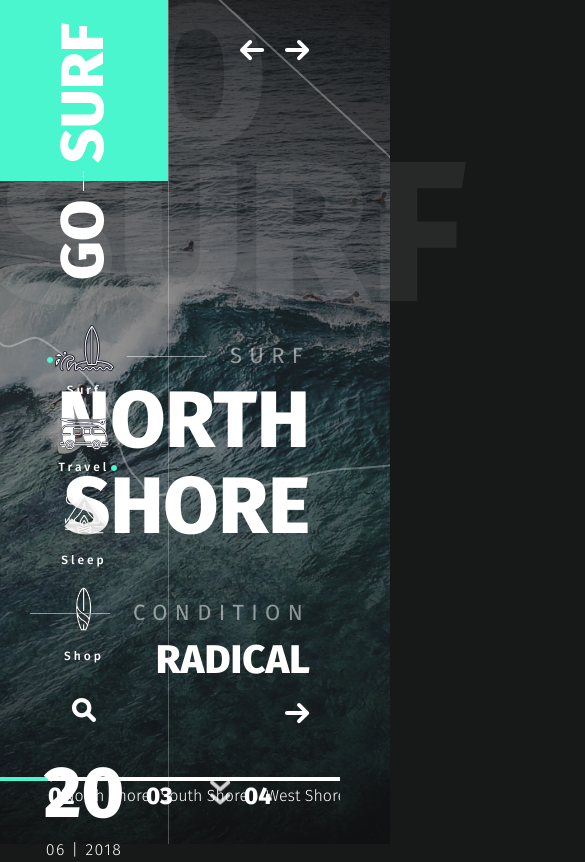
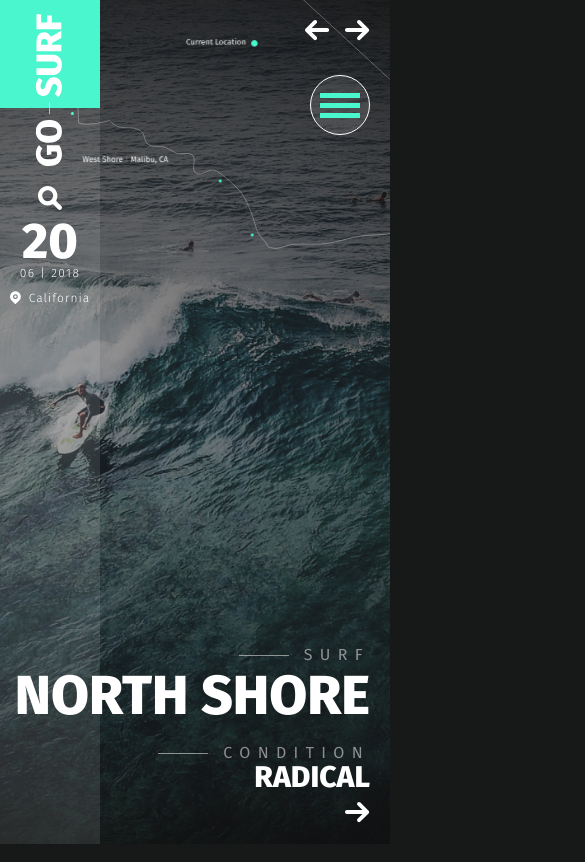
Before and after one commit to koshmar1319/go-serf, a website: page app/index.html in a window 390 px wide. Shown: the top 862 px of the page, 585 px wide, since content can reach past the window. Drawn offline with nearby package versions, Linux system fonts and the light colour scheme.

Commit message:
added adaptive header

```diff
--- a/app/index.html
+++ b/app/index.html
@@ -56,6 +56,13 @@
       </svg>
 
     </div>
+    <div class="menu-btn">
+      <div class="menu-btn__inner">
+        <div class="menu-btn__line"></div>
+        <div class="menu-btn__line"></div>
+        <div class="menu-btn__line"></div>
+      </div>
+    </div>
     <div class="header__aside">
       <div class="logo">
         <a href="#">
@@ -170,7 +177,7 @@
       </div>
     </div>
   </header>
-
+  <!--
   <div class="container">
     <section class="surf">
       <div class="title">
@@ -1559,7 +1566,7 @@
           © Go-Surf 2018. All Rights Reserved.
         </div>
     </footer>
-  </div>
+  </div> -->
 
   <script src="https://ajax.googleapis.com/ajax/libs/jquery/3.4.1/jquery.min.js"></script>
   <script src="js/libs.min.js"></script>
--- a/app/js/main.js
+++ b/app/js/main.js
@@ -12,6 +12,7 @@ $(function(){
     slidesToShow: 4,
     slidesToScroll: 4,
     asNavFor: '.header__slider',
+
   });
 
   $('.surf-slider').slick({
@@ -82,4 +83,8 @@ $(function(){
     $(this).toggleClass('active')
   });
 
+  $('.menu-btn').on('click', function(){
+    $('.menu').toggleClass('active');
+  });
+
 });
--- a/app/scss/_media.scss
+++ b/app/scss/_media.scss
@@ -0,0 +1,195 @@
+@media (max-width: 1440px) {
+  .logo{
+    img{
+      width: 100px;
+    }
+  }
+  .header__title{
+    font-size: 130px;
+    line-height: 108px;
+    top: 20px;
+    left: 60px;
+  }
+  .menu{
+    padding-top: 10px;
+  }
+  .header__search{
+    padding-bottom: 8px;
+  }
+  .header__date{
+    font-size: 60px;
+    span{
+      font-size: 14px;
+      padding-top: 0;
+      margin-bottom: 5px;
+    }
+  }
+  .header__arrows{
+    left: 130px;
+  }
+}
+
+@media (max-width: 1366px) {
+  .header__aside{
+    position: absolute;
+    border-right: none;
+    height: 108px;
+    padding-right: 25px;
+    background-color: rgba(#fff, .1);
+    text-align: left;
+    display: flex;
+  }
+  .menu{
+    padding-top: 0;
+  }
+  .menu__list{
+    text-align: center;
+    li{
+      display: inline-block;
+    }
+    a{
+      padding: 15px;
+    }
+  }
+  .header__search{
+    padding: 33px 15px 15px;
+  }
+  .header__date{
+    padding: 15px;
+  }
+  .header__location{
+    margin-top: 42px;
+  }
+  .slider-item__info-title{
+    font-size: 65px;
+  }
+  .header__arrows{
+    left: 20px;
+    bottom: 20px;
+  }
+}
+
+@media (max-width: 1340px) {
+  .header__map{
+    svg{
+      width: 500px;
+      height: 250px;
+    }
+  }
+  .slider-arrows{
+    top: 20px;
+    right: 20px;
+  }
+  .slider-arrows__left{
+    right: 60px;
+  }
+}
+
+@media (max-width: 1040px) {
+  .header__arrows{
+    display: none;
+  }
+  .menu{
+    background-color: #000;
+    z-index: 22;
+    position: absolute;
+    top: 0;
+    left: 0;
+    right: 0;
+    bottom: 0;
+    transform: translateX(-100%);
+    display: flex;
+    justify-content: center;
+    align-items: center;
+    padding-top: 16px;
+    transition: all .5s;
+    &.active{
+      transform: translateX(0);
+    }
+  }
+  .menu-btn{
+    display: flex;
+  }
+  .header__search{
+    padding: 40px 15px 15px;
+  }
+  .slider-item__info{
+    position: absolute;
+    right: 20px;
+    bottom: 17px;
+    text-align: right;
+  }
+  .slider-item__info-text{
+    font-size: 30px;
+    line-height: 20px;
+    margin-bottom: 15px;
+  }
+  .headline-left{
+    font-size: 16px;
+    line-height: 18px;
+    padding-left: 65px;
+  }
+  .slider-item__info-suptext{
+    margin-bottom: 5px;
+  }
+  .headline-left::before{
+    width: 50px;
+  }
+  .slider-item__info-title{
+    font-size: 55px;
+    line-height: 55px;
+    font-weight: 800;
+    margin-bottom: 20px;
+  }
+  .slider-dotshead{
+    right: 0;
+    left: 10px;
+    margin: 0 auto;
+    bottom: 5px;
+  }
+  .dots-box{
+    width: 125px;
+  }
+  .dots-box__number{
+    font-size: 18px;
+  }
+  .dots-box__name{
+    line-height: 18px;
+  }
+}
+
+@media (max-width: 960px) {
+  .slider-dotshead{
+    display: none;
+  }
+}
+
+@media (max-width: 767px) {
+
+}
+
+@media (max-width: 460px) {
+  .header__aside{
+    display: block;
+    text-align: center;
+    padding-right: 0;
+    height: 100vh;
+  }
+  .header__search{
+    padding: 15px 0 5px;
+  }
+  .header__date{
+    padding: 0;
+    font-size: 50px;
+    line-height: 45px;
+    span{
+      font-size: 12px;
+    }
+  }
+  .header__location{
+    margin-top: 0;
+  }
+  .header__title{
+    display: none;
+  }
+}
--- a/app/scss/style.scss
+++ b/app/scss/style.scss
@@ -118,6 +118,31 @@
     }
   }
 }
+.menu-btn{
+  display: none;
+  width: 60px;
+  height: 60px;
+  justify-content: center;
+  align-items: center;
+  border-radius: 50%;
+  border: 1px solid #fff;
+  position: absolute;
+  z-index: 20;
+  right: 20px;
+  top: 75px;
+  background-color: rgba(255, 255, 255, 0.1);
+  &__inner{
+    width: 40px;
+  }
+  &__line{
+    height: 5px;
+    background-color: $green;
+    + .menu-btn__line{
+      margin-top: 5px;
+    }
+  }
+}
+
 .header__date{
   font-size: 72px;
   line-height: 64px;
@@ -695,8 +720,4 @@
 
 
 
-
-
-
-
 @import "media";
```
Also changed, not shown: app/css/style.min.css.
